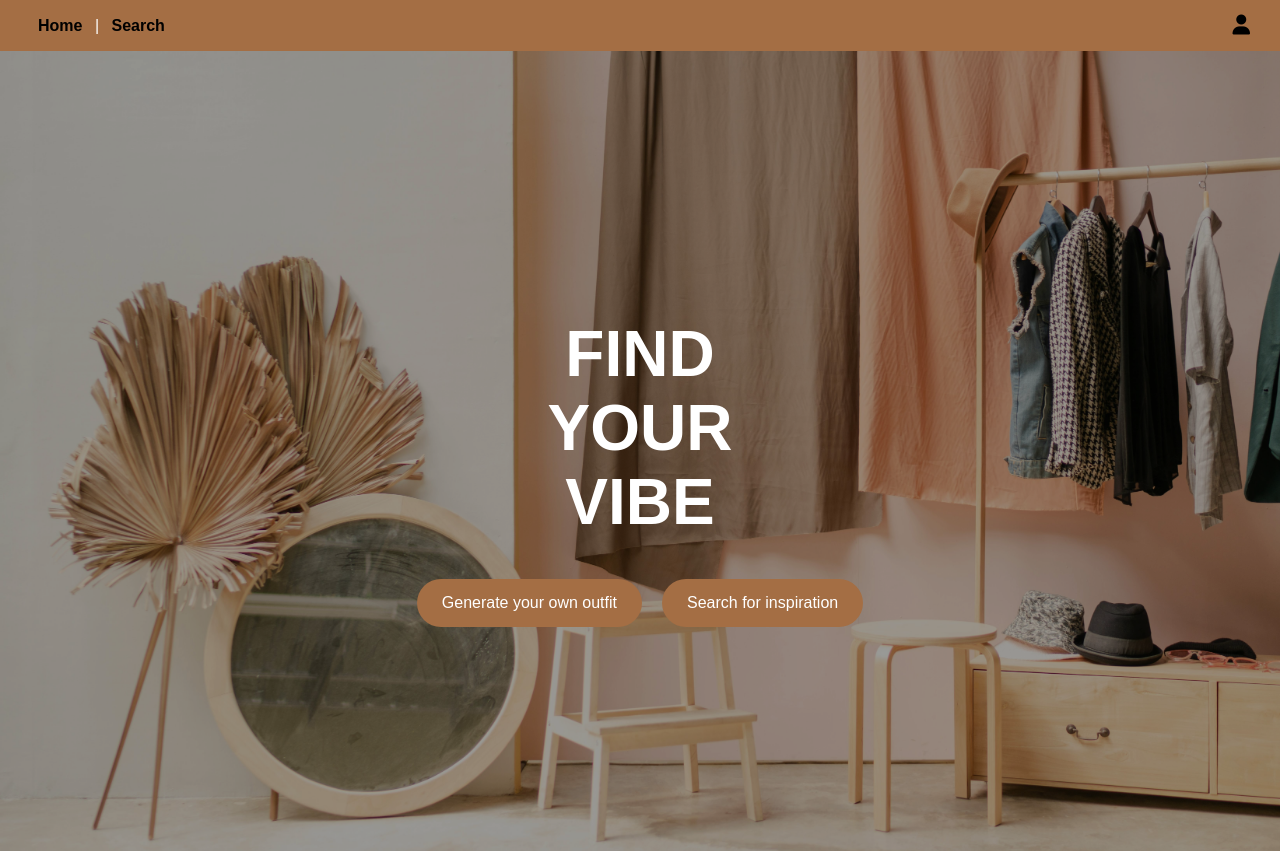
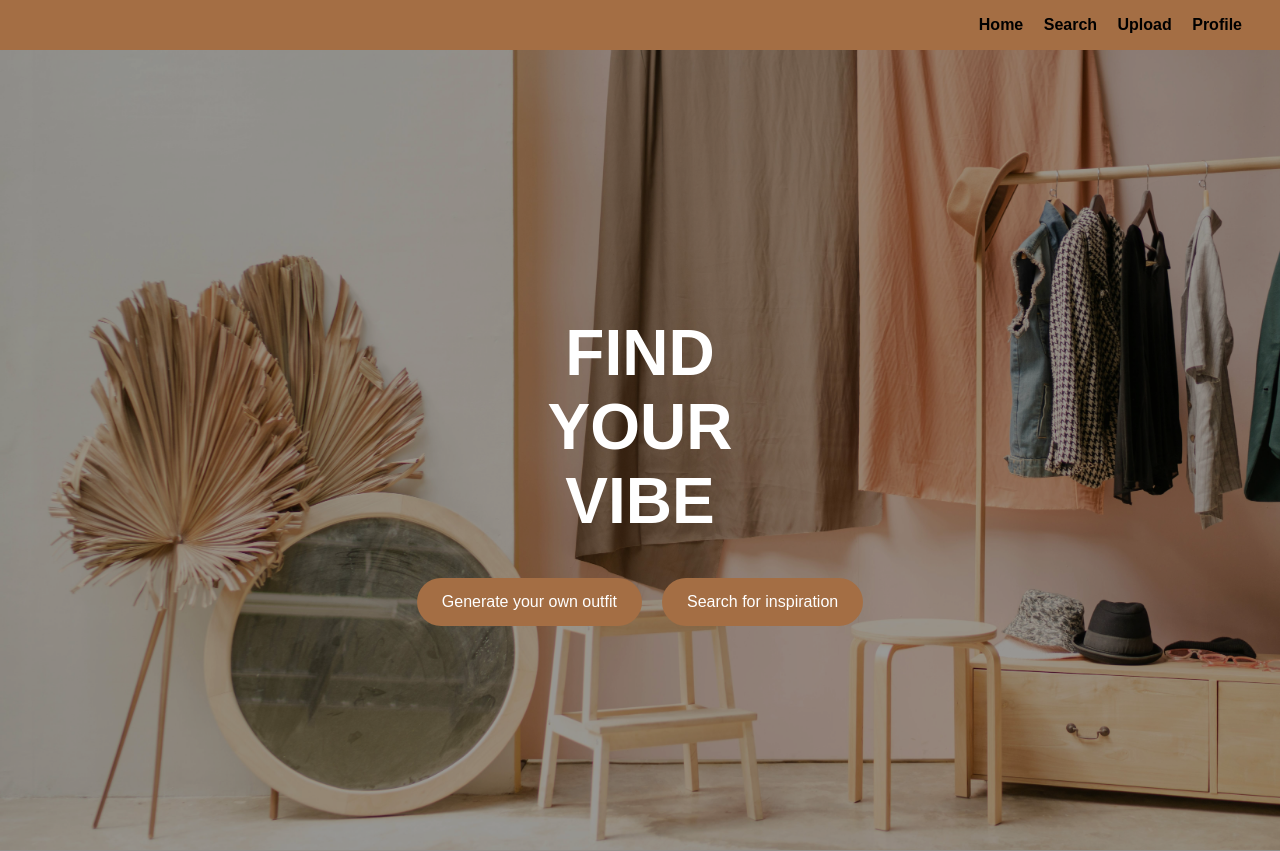
Before and after one commit to Samiksha-gupta27/styleverse, a Flask app: page /home in a window 1280 px wide. Run offline with Flask 3, Linux system fonts and the light colour scheme.

Commit message:
HEHE commit

```diff
--- a/static/css/style.css
+++ b/static/css/style.css
@@ -6,13 +6,15 @@ body, html {
   }
 
   .navbar {
-    background-color: #a46e44;
     color: white;
-    padding: 15px 30px;
     display: flex;
-    justify-content: space-between;
     align-items: center;
+    background-color: #a46e44; /* dark brown */
+    padding: 10px 30px;
+    height: 30px;
+    justify-content: flex-end;
   }
+
 
   .nav-links a {
     color: black;
--- a/static/css/upload.css
+++ b/static/css/upload.css
@@ -2,14 +2,14 @@ body {
     margin: 0;
     padding: 0;
     font-family: sans-serif;
-    background: url("img8.jpg") no-repeat center center;
+    background: url("img12.jpg") no-repeat center center;
     background-size: cover;
     color: white;
   }
 
 
   .navbar {
-    background-color: #5c3317; /* dark brown */
+    background-color: #a46e44; /* dark brown */
     padding: 10px 30px;
     height: 30px;
     display: flex;
--- a/templates/home.html
+++ b/templates/home.html
@@ -10,11 +10,10 @@
 
   <nav class="navbar">
     <div class="nav-links">
-      <a href="/">Home</a> |
-      <a href="/search">Search</a>
-    </div>
-    <div class="profile-icon">
-      <a href="/profile"><i class="fa-solid fa-user"></i></a>
+      <a href="{{ url_for('landing_page') }}">Home</a>
+      <a href="{{ url_for('search_inspiration') }}">Search</a>
+      <a href="{{ url_for('upload') }}">Upload</a>
+      <a href="{{ url_for('profile') }}">Profile</a>
     </div>
   </nav>
 
@@ -22,8 +21,8 @@
     <div class="overlay">
       <h1><span>FIND</span> <span>YOUR</span> <span>VIBE</span></h1>
       <div class="buttons">
-        <a href="#" class="btn">Generate your own outfit</a>
-        <a href="#" class="btn">Search for inspiration</a>
+        <a href="upload" class="btn">Generate your own outfit</a>
+        <a href="get_inspiration" class="btn">Search for inspiration</a>
       </div>
     </div>
   </div>
--- a/templates/upload.html
+++ b/templates/upload.html
@@ -11,7 +11,7 @@
   <!-- NAVIGATION -->
   <nav class="navbar">
     <div class="nav-links">
-      <a href="{{ url_for('home') }}">Home</a>
+      <a href="{{ url_for('landing_page') }}">Home</a>
       <a href="{{ url_for('search') }}">Search</a>
       <a href="{{ url_for('upload') }}">Upload</a>
       <a href="{{ url_for('profile') }}" class="fa-solid fa-user">Profile</a>
```
